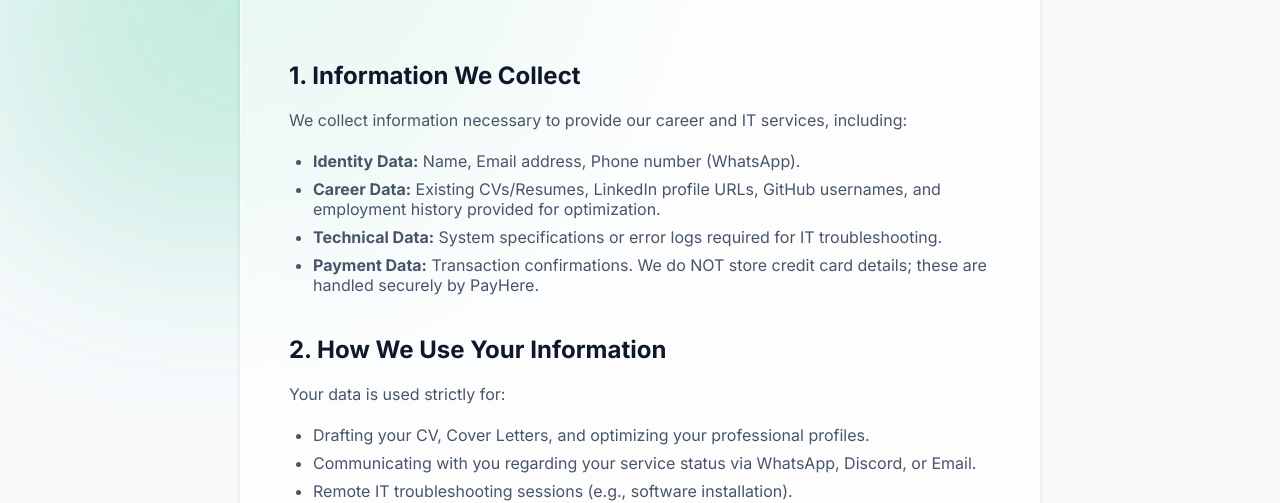
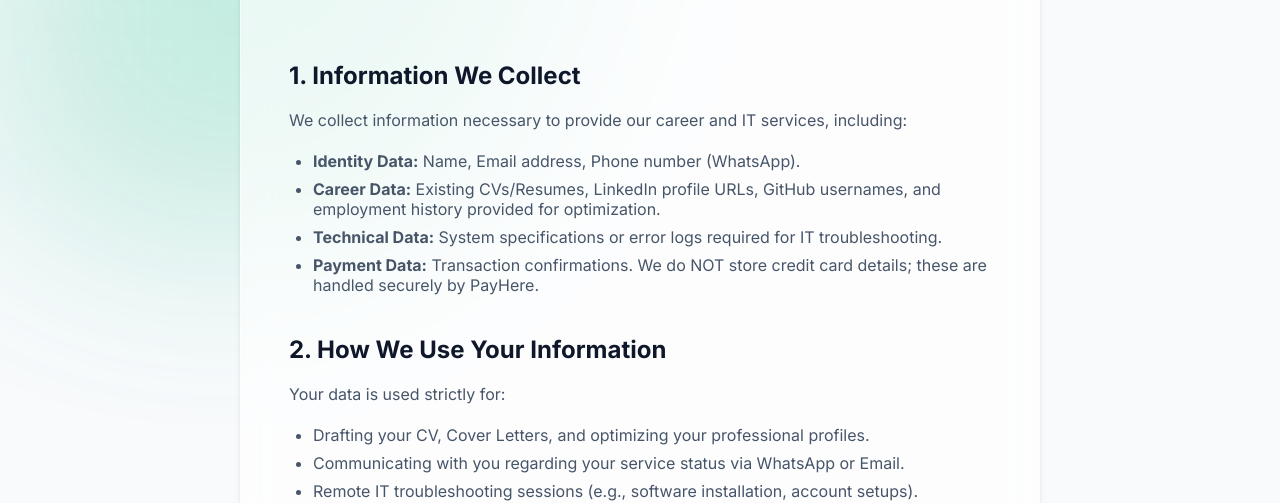
Before and after one commit to anjulameegalla/AZero_Solutions, a plain HTML site: page privacy.html in a window 1280 px wide. Shown: the part 299-802 px from the top of the page. Drawn offline with Linux system fonts and the light colour scheme.

Commit message:
Changes in privacy policy, terms & payments

```diff
--- a/privacy.html
+++ b/privacy.html
@@ -46,8 +46,8 @@
                 <p>Your data is used strictly for:</p>
                 <ul>
                     <li>Drafting your CV, Cover Letters, and optimizing your professional profiles.</li>
-                    <li>Communicating with you regarding your service status via WhatsApp, Discord, or Email.</li>
-                    <li>Remote IT troubleshooting sessions (e.g., software installation).</li>
+                    <li>Communicating with you regarding your service status via WhatsApp or Email.</li>
+                    <li>Remote IT troubleshooting sessions (e.g., software installation, account setups).</li>
                     <li>Processing secure payments and invoicing.</li>
                 </ul>
             </div>
```
Also changed, not shown: payment.html (+1 -1 lines), terms.html (+1 -1 lines).
